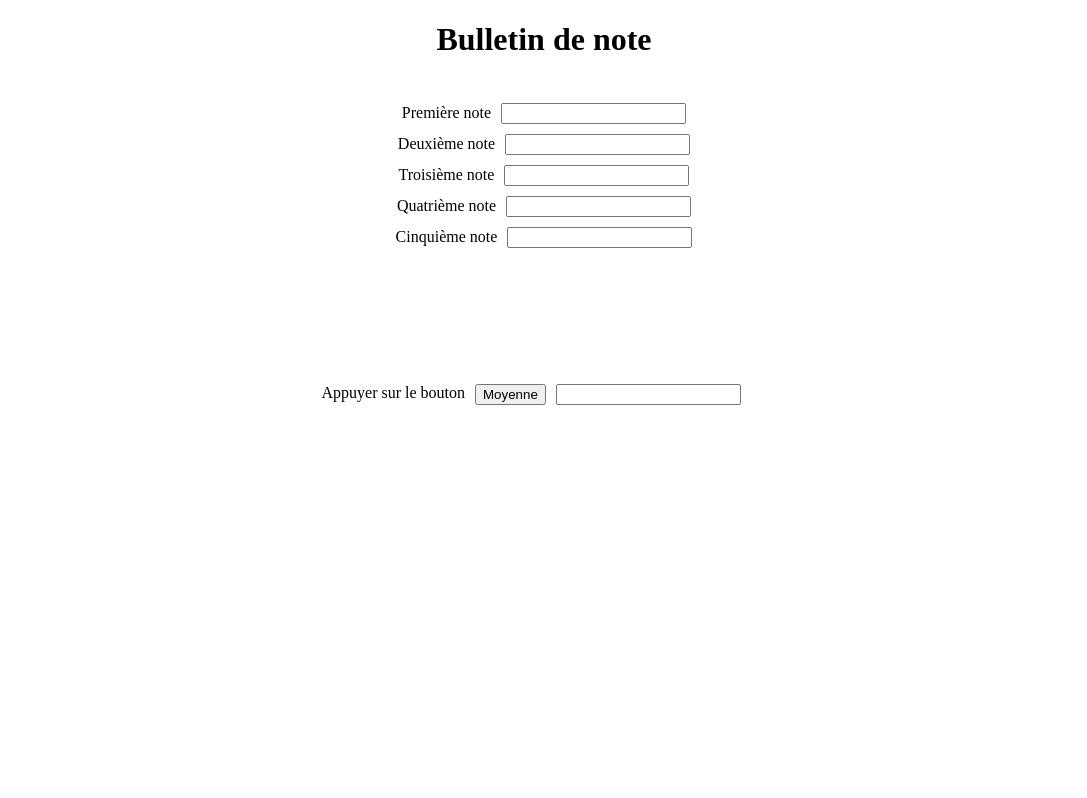
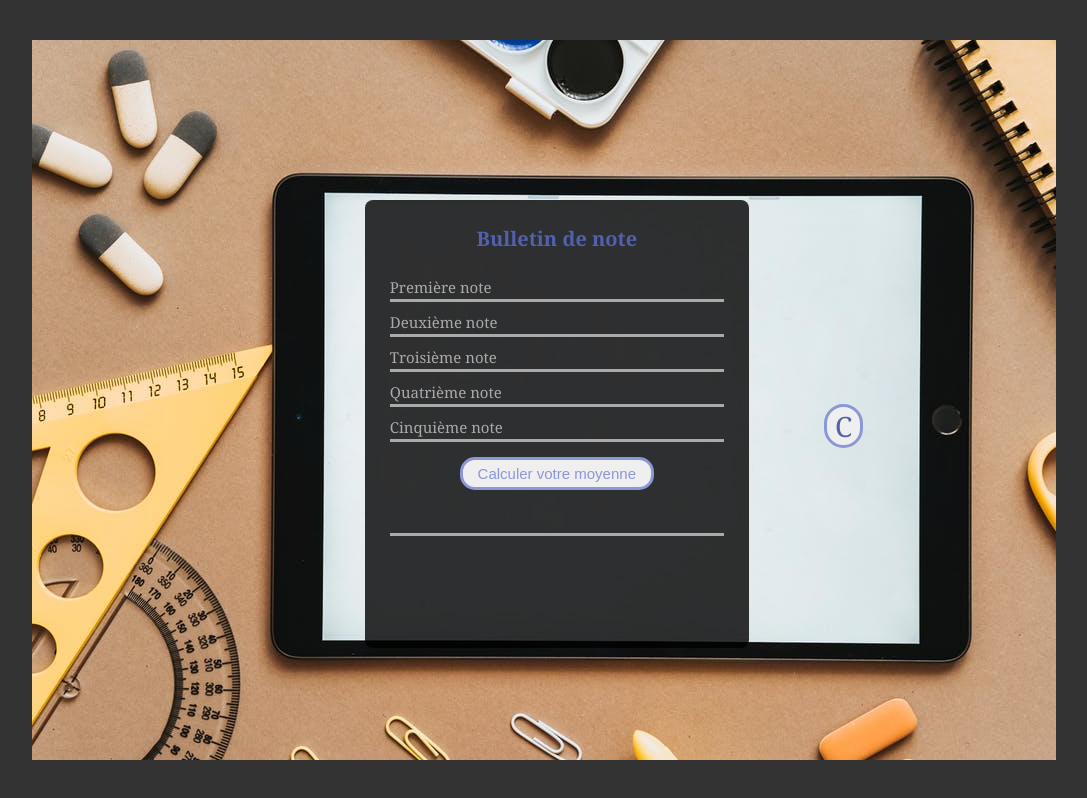
Before and after one commit to dardinierjames/jQueryPart3tp2, a plain HTML site: page index.html in a window 1280 px wide. Shown: the whole page, without its empty margins (96-1183 px from the left). Drawn offline with Linux system fonts and the light colour scheme.

Commit message:
bulletinCssJs

```diff
--- a/assets/css/style.css
+++ b/assets/css/style.css
@@ -1,17 +1,148 @@
-h1{
+*, ::before, ::after{
+    box-sizing: border-box;
+    padding: 0;
+    margin: 0%;
+}
+/* retire tout les marges externes et internes des élèments qui en possèdent par défaulte et 'box-sizing: border-box; permet dans remettre par la suite de manière perso */
+body{
+    background-color: #333333;
+    width: 100%;
+    height: 100vh;
+    display: flex;
+    justify-content: center;
+    align-items: center;
+}
+.container{
+    background-image: url(../img/tablette.jpeg);
+    background-repeat: no-repeat;
+    width: 80%;
+    height: 90vh;
+    display: flex;
+    justify-content: center;
+    align-items: center;
+}
+.box{
+    position: absolute;
+    top: 25%;
+    left: 36%;
+    font-family: Georgia, 'Times New Roman', Times, serif;
+    background: rgba(0,0,0,0.8);
+    width: 30%;
+    height: 56vh;
+    padding: 25px;
+    border-radius: 8px;
+}
+.box h1{
+    font-weight: 900;
+    font-size: 20px;
     text-align: center;
+    color: #5260ad;
+    margin-bottom: 20px;
 }
-.block{
-    white-space: pre-line;
-    text-align: center;
+.formBloc .group{
+    position: relative;
+    display: flex;
+    margin-bottom: 5px;
 }
-label, input, button{
-    margin: 5px;
+.formBloc .group label{
+    position: absolute;
+    top: 50%;
+    left: 0px;
+    transform: translateY(-50%);
+    color: #aaaaaa;
+    font-size: 15px;
+    transition: 0.5s ease-out;
 }
-.flex{
-    display: flex;
+
+/* animation des labels */
+
+.formBloc .group:focus-within label,
+.formBloc .group.animation label{
+    top: 0px;
+    transform: translateY(-15%);
+    color: #8b97d7;
+}
+.formBloc .group:focus-within input,
+.formBloc .group.animation input{
+    color: #8b97d7;
+}
+
+/* fin de la partie animation en css voir suite dans script.js */
+
+.formBloc .group input{
+    -moz-appearance: textfield;
+    display: block;
+    width: 100%;
+    text-align: end;
+    padding: 5px 0px;
+    border: none;
+    outline: none;
+    background: none;
+    border-bottom: 3px solid #aaaaaa;
+    color: #666;
+    font-size: 15px;
+    transition: 0.5s ease-out;
+}
+.group:nth-child(7){
+    margin-bottom: 10px;
+    margin-top: 15px;
+    justify-content: center;
+}
+#calcul{
+    display: block;
+    width: auto;
+    padding: 5px 15px;
+    color: #8b97d7;
+    border: 3px solid #8b97d7;
+    border-radius: 15px;
+    background-image: linear-gradient( to right, transparent 50%, #5260ad 50%, #8b97d7);
+    background-size: 200%;
+    font-size: 15px;
+    font-weight: 400;
+    cursor: pointer;
+}
+.formBloc .group #calcul:hover{
+    color: #ffffff;
+    background-position: 100%;
+    border: 3px solid #ffffff;
+    transition: 0.5s ease-out;
+}
+.formBloc .group2 input{
+    display: block;
+    text-align: end;
+    width: 100%;
+    padding: 5px 0px;
+    border: none;
+    outline: none;
+    background: none;
+    border-bottom: 3px solid #aaaaaa;
+    color: #5260ad;
+    font-size: 20px;
+}
+.group:nth-child(9){
+    font-size: 20px;
+    color: #5260ad;
+    justify-content: center;
+    margin-top: 35px;
+}
+#clear{
     position: relative;
-    margin-top: 10%;
-    margin-left: 32%;
-
+    margin-top: 5%;
+    margin-left: 58.5%;
+    border: 3px solid  #8b97d7;
+    border-radius: 999px;
+    font-size: 28px;
+    font-family: Georgia, 'Times New Roman', Times, serif;
+    color: #5260ad;
+    padding-left: 8px;
+    padding-right: 8px;
+    cursor: pointer;
+    background-image: linear-gradient( to right, transparent 50%, #5260ad 50%, #8b97d7);
+    background-size: 200%;
 }
+#clear:hover{
+    color: #ffffff;
+    background-position: 100%;
+    border: 3px solid #ffffff;
+    transition: 0.3s ease-out;
+}
--- a/assets/js/script.js
+++ b/assets/js/script.js
@@ -21,11 +21,35 @@ $(document).ready(function(){
             $('#appreciation').html('Très bien');
         }
         else if(result == 20){
-            $('#appreciation').html('Excellent')
+            $('#appreciation').html('Excellent');
+        }
+        else{
+            $('#appreciation').html('Les valeurs entrées sont incorrect');
         }
 
         event.preventDefault();
 
     });
 
+// animation des labels
+    const inputs = document.querySelectorAll('input');
+
+        for(let i = 0; i < inputs.length; i++) {
+
+            let field = inputs[i];
+
+            field.addEventListener('input', (e) =>{
+                if(e.target.value != ""){
+                    e.target.parentNode.classList.add('animation');
+                }
+                else if(e.target.value == ""){
+                    e.target.parentNode.classList.remove('animation');
+                }
+            })
+        }
+
+        $('#clear').click(function(){
+            $('input').val('');
+        });
+
 });
--- a/index.html
+++ b/index.html
@@ -7,22 +7,43 @@
     <title>TP2 Part III</title>
 </head>
 <body>
-    <h1>Bulletin de note</h1>
-    <form name="blt">
-        <div class="block">
-            <label for="note1">Première note</label><input type="text" name="note1" id="noteOne">
-            <label for="note2">Deuxième note</label><input type="text" name="note2" id="noteTwo">
-            <label for="note3">Troisième note</label><input type="text" name="note3" id="noteThree">
-            <label for="note4">Quatrième note</label><input type="text" name="note4" id="noteFour">
-            <label for="note5">Cinquième note</label><input type="text" name="note5" id="noteFive">
+    <div class="container">
+        <div class="box">
+            <form class="formBloc">
+                <h1>Bulletin de note</h1>
+                <div class="group">
+                    <label for="note1">Première note</label>
+                    <input type="number"name="note1" min=0 max=20 id="noteOne">
+                </div>
+                <div class="group">
+                    <label for="note2">Deuxième note</label>
+                    <input type="number"name="note2" min=0 max=20 id="noteTwo">
+                </div>
+                <div class="group">
+                    <label for="note3">Troisième note</label>
+                    <input type="number"name="note3" min=0 max=20 id="noteThree">
+                </div>
+                <div class="group">
+                    <label for="note4">Quatrième note</label>
+                    <input type="number"name="note4" min=0 max=20 id="noteFour">
+                </div>
+                <div class="group">
+                    <label for="note5">Cinquième note</label>
+                    <input type="number"name="note5" min=0 max=20 id="noteFive">
+                </div>
+                <div class="group">
+                    <button id="calcul">Calculer votre moyenne</button>
+                </div>
+                <div class="group2">
+                    <input type="text" name="average" id="average">
+                </div>
+                <div class="group">
+                    <div id="appreciation"></div>
+                </div>
+            </form>
         </div>
-        <div class="flex">
-        <label for="average">Appuyer sur le bouton</label>
-        <button id="calcul">Moyenne</button>
-        <input type="text" name="average" id="average">
-        </div>
-        <div id="appreciation"></div>
-    </form>
+        <button id="clear">C</button>
+    </div>
     <script src="assets/js/jquery-3.5.1.min.js"></script>
     <script src="assets/js/script.js"></script>
 
```
Also changed, not shown: assets/img/carnet.jpeg (added), assets/img/ciseaux.jpeg (added), assets/img/tablette.jpeg (added).
